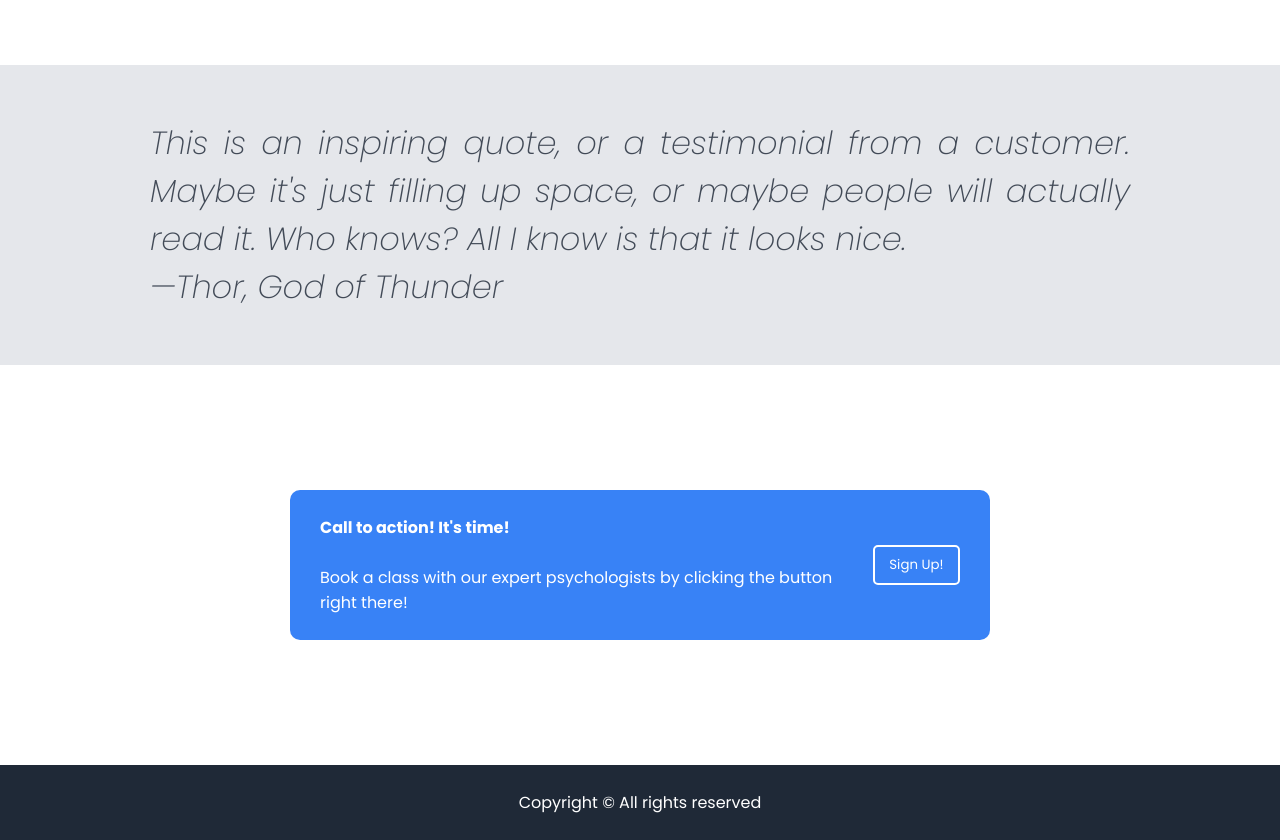
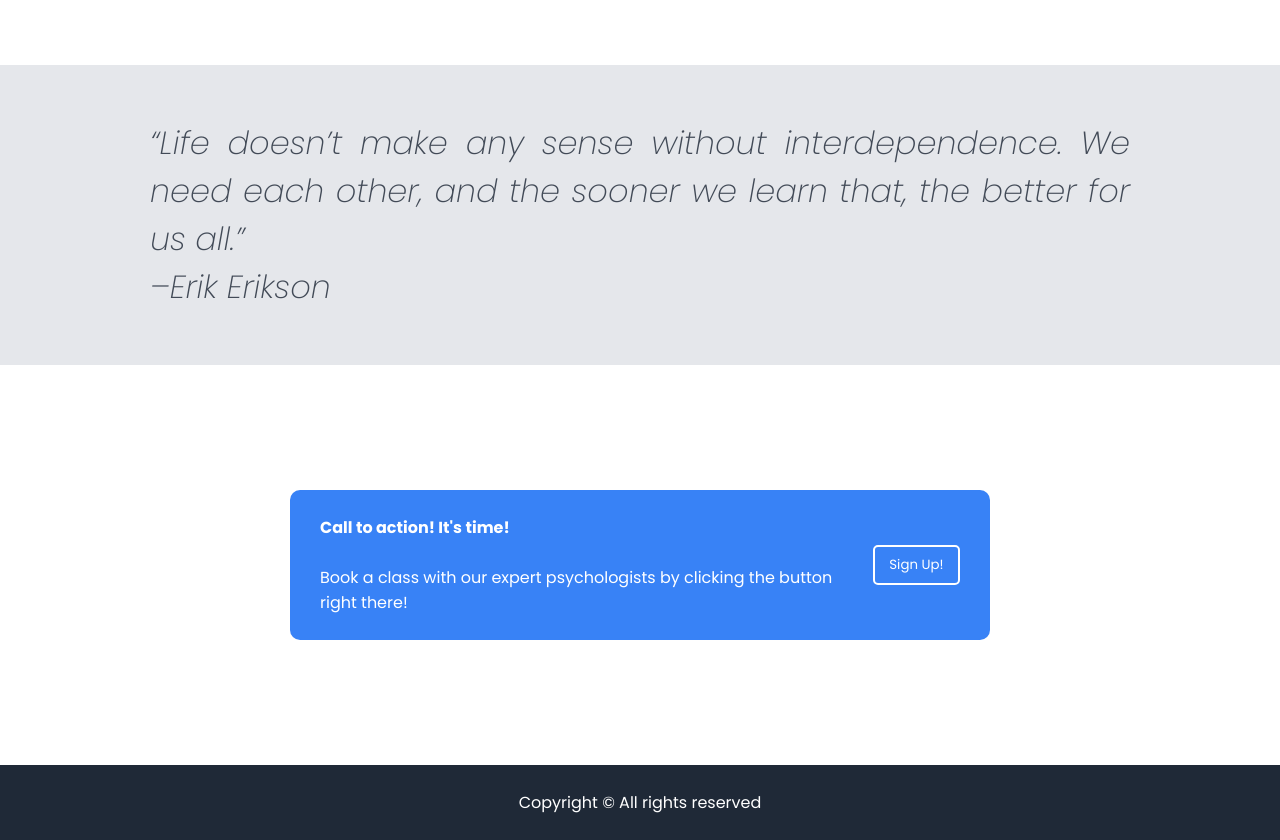
Before and after one commit to juraijAhmed/landing-page, a plain HTML site: page index.html in a window 1280 px wide. Shown: the part 901-1741 px from the top of the page. Drawn offline with Linux system fonts and the light colour scheme.

Commit message:
edited quotes

```diff
--- a/index.html
+++ b/index.html
@@ -59,19 +59,25 @@
       </div>
     </div>
     <div class="third">
-        <div class="quote">
-            <blockquote>
-              <p>This is an inspiring quote, or a testimonial from a customer. Maybe it's just filling up space, or maybe people will actually read it. Who knows? All I know is that it looks nice.</p>
-              <footer>—Thor, God of Thunder</footer>
-            </blockquote>
-          </div>
+      <div class="quote">
+        <blockquote>
+          <p>
+            “Life doesn’t make any sense without interdependence. We need each
+            other, and the sooner we learn that, the better for us all.”
+          </p>
+
+          <footer>–Erik Erikson</footer>
+        </blockquote>
+      </div>
     </div>
     <div class="fourth">
       <div class="alert">
         <div class="title">
-        <p>   Call to action! It's time!</p><br />
-            Book a class with our expert psychologists by clicking the button right there!
-    </div>
+          <p>Call to action! It's time!</p>
+          <br />
+          Book a class with our expert psychologists by clicking the button
+          right there!
+        </div>
         <button>Sign Up!</button>
       </div>
     </div>
```
